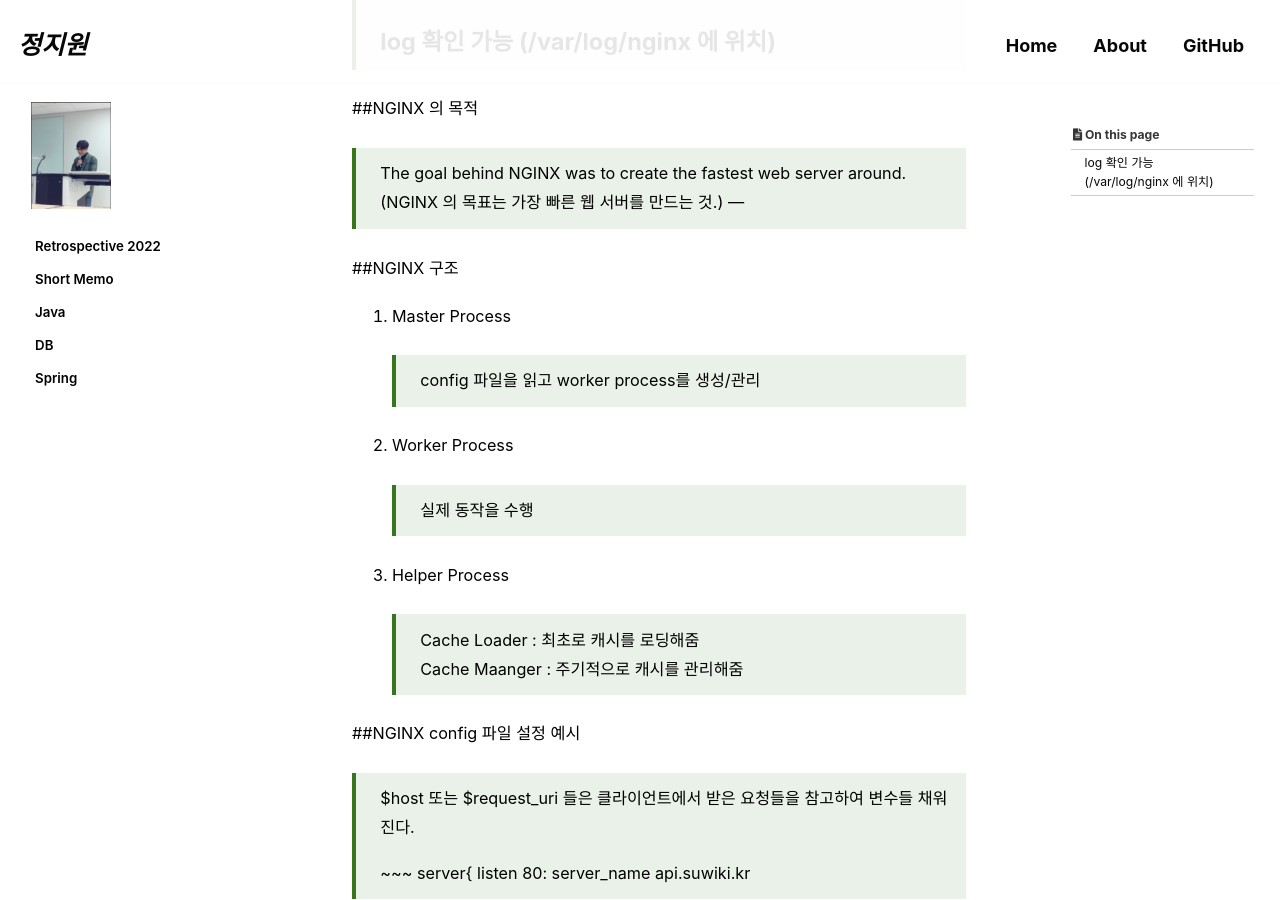
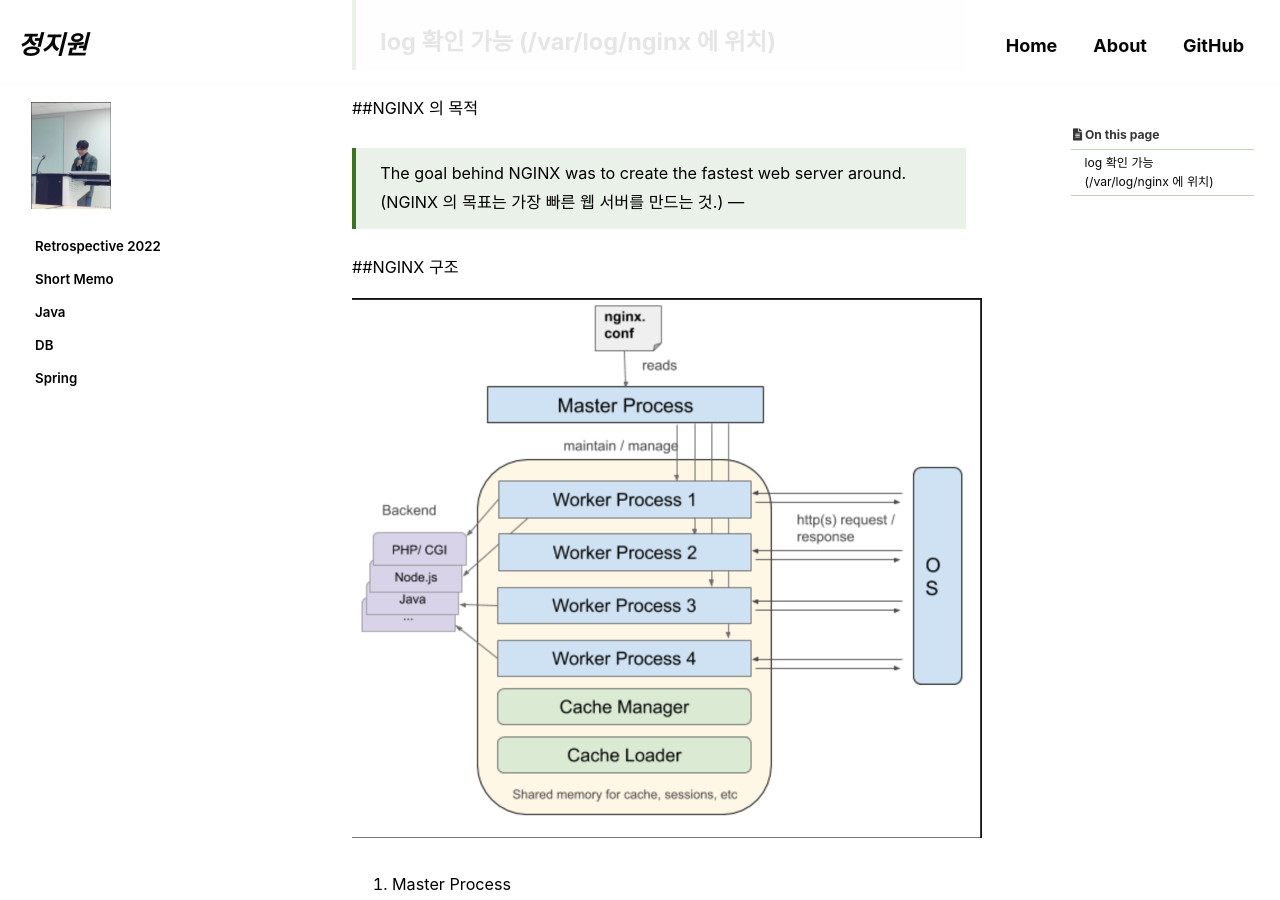
Before and after one commit to JIWEON-JEONG/JIWEON-JEONG.github.io, a Jekyll site: the page built from _posts/2022-09-03-[Network]-Nginx.md, in a window 1280 px wide and 900 px high, scrolled down 804 px. Built offline with Jekyll 4.4.1, drawn with Linux system fonts in a browser that asks for light colours; cached includes are drawn as plain includes; some web fonts are replaced; comment, search, counter and statistics services are not loaded.

Commit message:
[UPDATE] 이미지

```diff
--- a/_posts/2022-09-03-[Network]-Nginx.md
+++ b/_posts/2022-09-03-[Network]-Nginx.md
@@ -37,7 +37,7 @@
 ---
 
 ##NGINX 구조
-![](imgs/nginx1.jpg)
+![사진](/imgs/nginx1.jpg)
 
 1. Master Process
 >config 파일을 읽고 worker process를 생성/관리
```
